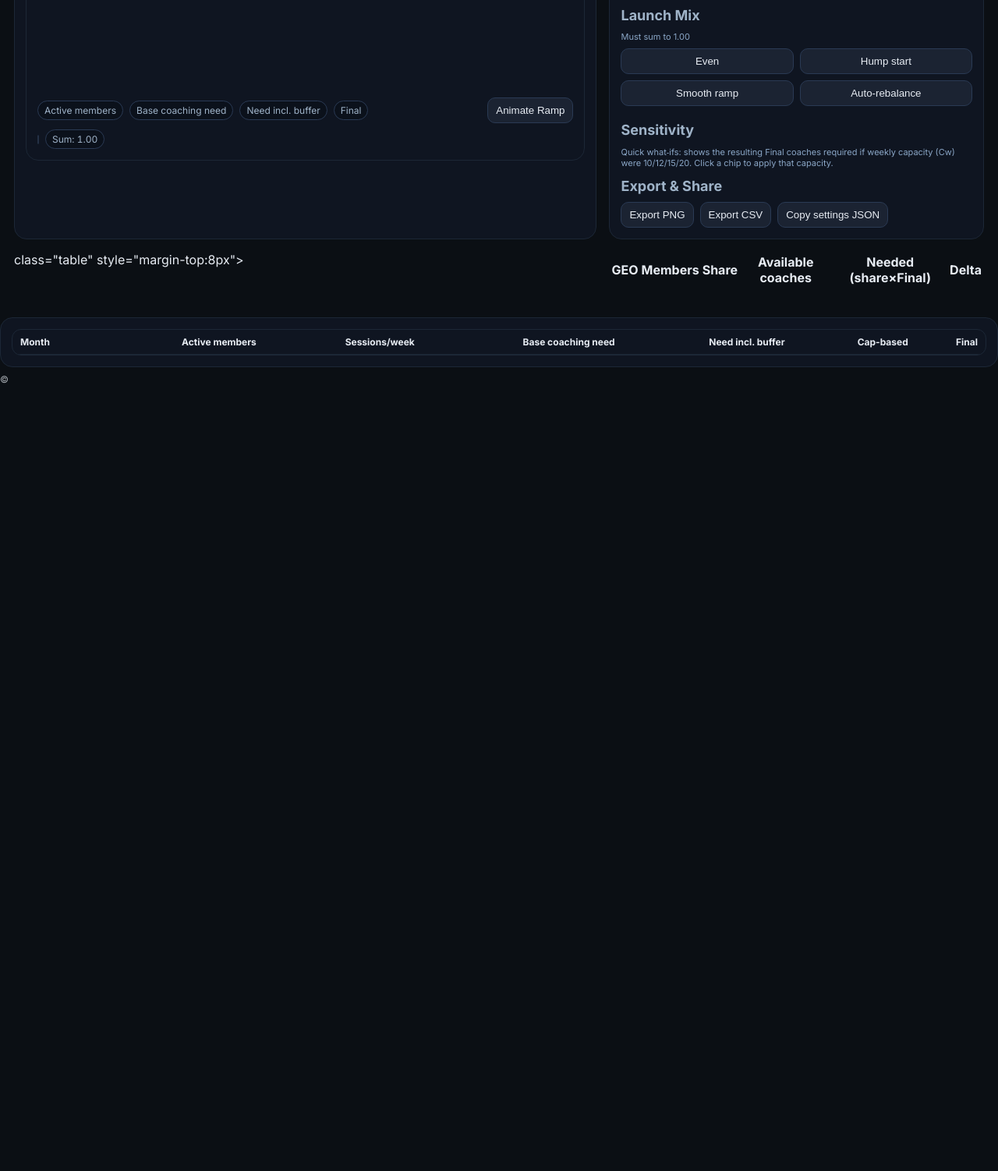
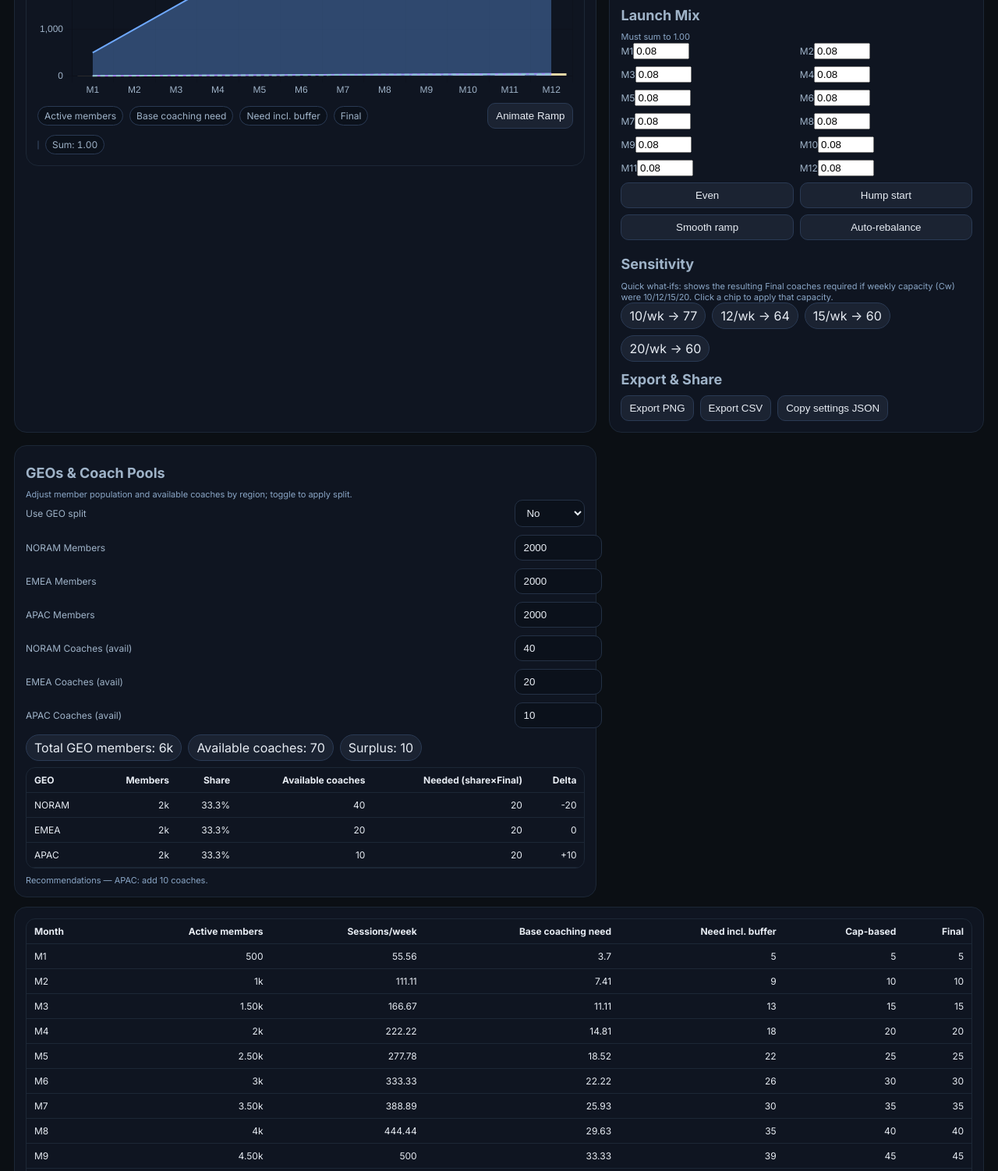
Before and after one commit to buzbg/demsup, a plain HTML site: page index.html in a window 1280 px wide. Shown: the part 552-2054 px from the top of the page at 78% size. Before the commit the page ends 1046 px from the top, so only its background shows below. Drawn offline with nearby package versions, Linux system fonts and the light colour scheme.

Commit message:
Update index.html

```diff
--- a/index.html
+++ b/index.html
@@ -133,7 +133,20 @@
           <button class="btn" id="copyJson">Copy settings JSON</button>
         </div>
       </div>
-       class="table" style="margin-top:8px">
+      <div class="panel">
+        <h2>GEOs & Coach Pools</h2>
+        <div class="help">Adjust member population and available coaches by region; toggle to apply split.</div>
+        <div class="inputs">
+          <div class="igroup"><label>Use GEO split</label><select id="useGeo"><option value="no">No</option><option value="yes">Yes</option></select></div>
+          <div class="igroup"><label>NORAM Members</label><input id="gn" type="number" class="focus" value="2000" min="0" step="1"/></div>
+          <div class="igroup"><label>EMEA Members</label><input id="ge" type="number" class="focus" value="2000" min="0" step="1"/></div>
+          <div class="igroup"><label>APAC Members</label><input id="ga" type="number" class="focus" value="2000" min="0" step="1"/></div>
+          <div class="igroup"><label>NORAM Coaches (avail)</label><input id="cn" type="number" class="focus" value="40" min="0" step="1"/></div>
+          <div class="igroup"><label>EMEA Coaches (avail)</label><input id="ce" type="number" class="focus" value="20" min="0" step="1"/></div>
+          <div class="igroup"><label>APAC Coaches (avail)</label><input id="ca" type="number" class="focus" value="10" min="0" step="1"/></div>
+        </div>
+        <div class="chips" id="geoKpis" style="margin-top:8px"></div>
+        <div class="table" style="margin-top:8px">
           <table id="geoTbl">
             <thead>
               <tr>
@@ -332,7 +345,9 @@
     const render=()=>{
       const ss=steadyState(state);
       const rows=ramp(state);
-      const act=rows.map(r=>r.active)onst buf=rows.map(r=>r.buf);
+      const act=rows.map(r=>r.active);
+      const raw=rows.map(r=>r.raw);
+      const buf=rows.map(r=>r.buf);
       const fin=rows.map(r=>r.final);
       mainChart.data.datasets[0].data=act;
       mainChart.data.datasets[1].data=raw;
@@ -361,6 +376,27 @@
       geoDiv.appendChild(chip('Total GEO members: '+fmt(totalMembersGeo)));
       geoDiv.appendChild(chip('Available coaches: '+fmt(totalCoachesGeo)));
       geoDiv.appendChild(chip((shortfall>=0?'Surplus: ':'Shortfall: ')+fmt(Math.abs(shortfall))));
+      const geoRows=[
+        {k:'NORAM',members:+gn.value,avail:+cn.value},
+        {k:'EMEA',members:+ge.value,avail:+ce.value},
+        {k:'APAC',members:+ga.value,avail:+ca.value}
+      ];
+      const totalM=geoRows.reduce((a,r)=>a+r.members,0)||1;
+      const gtb=$('geoTbl').querySelector('tbody');
+      gtb.innerHTML='';
+      let recos=[];
+      geoRows.forEach(r=>{
+        const share=r.members/totalM;
+        const needed=Math.ceil(ss.final*share);
+        const delta=needed - r.avail;
+        const tr=document.createElement('tr');
+        tr.innerHTML=`<td>${r.k}</td><td>${fmt(r.members)}</td><td>${(share*100).toFixed(1)}%</td><td>${fmt(r.avail)}</td><td>${fmt(needed)}</td><td>${delta>0?('+'+delta):delta}</td>`;
+        gtb.appendChild(tr);
+        if(delta>0){ recos.push(`${r.k}: add ${delta} coach${delta>1?'es':''}`); }
+      });
+      const earlyLoad= state.LaunchMix.slice(0,3).reduce((a,b)=>a+b,0);
+      const shiftReco = earlyLoad>0.5 ? ` Consider shifting ${Math.round((earlyLoad-0.5)*100)}% of launch volume from M1–M3 to M4–M6 or increase Bw to reduce weekly spikes.` : '';
+      $('recoText').textContent = (recos.length?('Recommendations — '+recos.join('; ')+'.'):'No changes suggested.') + shiftReco;
     };
     const applyDefaultPreset=()=>{
       [...presets.children].forEach(c=>{if(c.dataset.name==='Typical')c.classList.add('active')});
```
